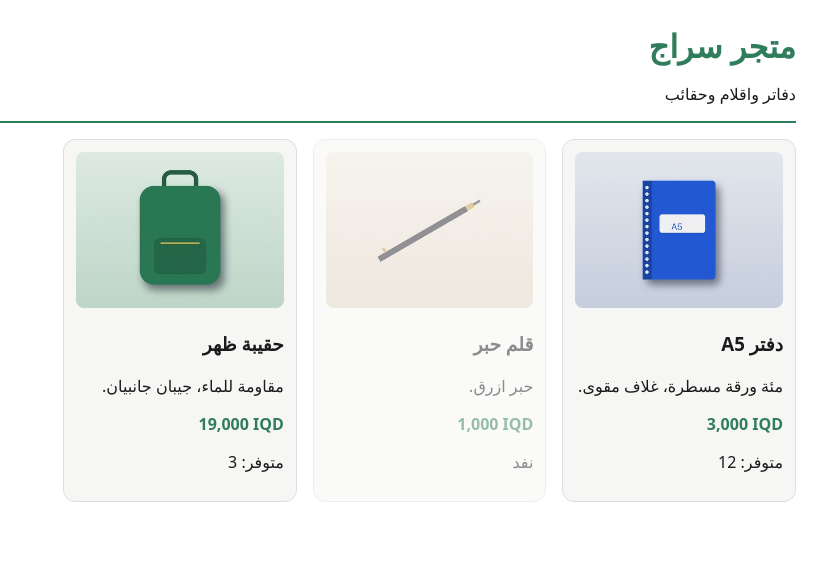
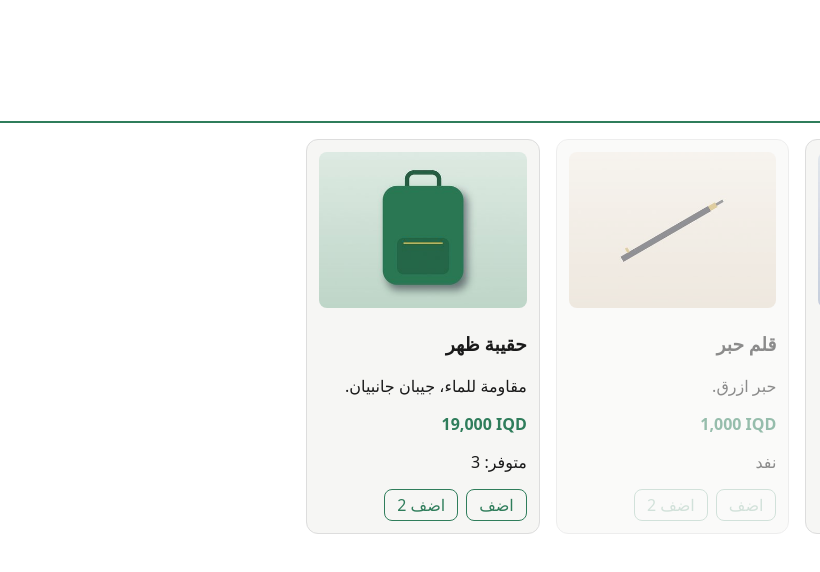
Before and after one commit to srajking/siraj-shop, a React (Vite) app in the folder web/: page / in a window 1280 px wide. Shown: the top 572 px of the page, without its empty margins (460-1280 px from the left). Built offline with nearby package versions, Linux system fonts and the light colour scheme.

Commit message:
Add buy buttons with useState; +2 uses the updater form
Co-Authored-By: Claude Opus 5.5 <noreply@anthropic.com>

Claude-Session: https://claude.ai/code/session_01CHfzoUBjXfpRGDhg1E2x7L

```diff
--- a/web/src/components/ProductCard.jsx
+++ b/web/src/components/ProductCard.jsx
@@ -1,3 +1,4 @@
+import { useState } from 'react'
 import s from './ProductCard.module.css'
 
 function iqd(n) {
@@ -5,7 +6,13 @@ function iqd(n) {
 }
 
 export default function ProductCard({ product }) {
+  const [qty, setQty] = useState(0)
   const out = product.stock === 0
+
+  function add(n) {
+    for (let i = 0; i < n; i++) setQty(q => Math.min(q + 1, product.stock))
+  }
+
   return (
     <article className={out ? `${s.card} ${s.out}` : s.card}>
       <img src={`/img/${product.img}-400.jpg`} alt={product.alt} width={240} height={180} />
@@ -13,6 +20,11 @@ export default function ProductCard({ product }) {
       <p>{product.desc}</p>
       <p className={s.price}><bdi lang="en">{iqd(product.price)}</bdi></p>
       {out ? <p>نفد</p> : <p>متوفر: {product.stock}</p>}
+      <div className={s.buy}>
+        <button disabled={out || qty === product.stock} onClick={() => add(1)}>اضف</button>
+        <button disabled={out || qty === product.stock} onClick={() => add(2)}>اضف 2</button>
+        {qty > 0 && <span>في السلة: {qty}</span>}
+      </div>
     </article>
   )
 }
--- a/web/src/components/ProductCard.module.css
+++ b/web/src/components/ProductCard.module.css
@@ -2,3 +2,6 @@
 .card img { width: 100%; height: auto; border-radius: 8px; }
 .price { font-weight: 700; color: var(--accent); }
 .out { opacity: .5; }
+.buy { display: flex; gap: 8px; align-items: center; }
+.buy button { font: inherit; padding: 4px 12px; border-radius: 8px; border: 1px solid var(--accent); background: none; color: var(--accent); cursor: pointer; }
+.buy button:disabled { opacity: .4; cursor: default; }
```
